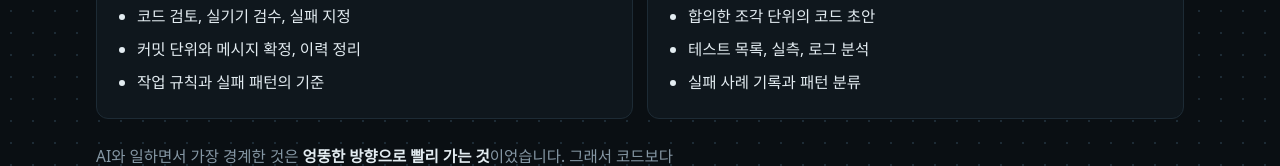
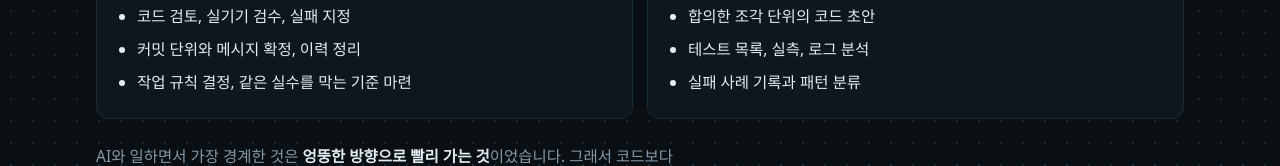
Before and after one commit to OhJaeYoung95/OhJaeYoung95.github.io, a plain HTML site: page index.html in a window 1280 px wide. Shown: the part 6710-6876 px from the top of the page. Drawn offline with Linux system fonts and the light colour scheme; a web font is replaced by a local one.

Commit message:
Refine role list wording

```diff
--- a/index.html
+++ b/index.html
@@ -662,7 +662,7 @@ footer{border-top:1px solid var(--line);padding-top:22px;display:flex;flex-direc
   </div>
   <div class="roles">
     <div class="card"><h3 style="color:var(--accent)">제가 합니다</h3><ul>
-      <li>기획서 해석과 기획 확인 질문</li><li>구조안 선택과 작업 범위 결정</li><li>코드 검토, 실기기 검수, 실패 지정</li><li>커밋 단위와 메시지 확정, 이력 정리</li><li>작업 규칙과 실패 패턴의 기준</li></ul></div>
+      <li>기획서 해석과 기획 확인 질문</li><li>구조안 선택과 작업 범위 결정</li><li>코드 검토, 실기기 검수, 실패 지정</li><li>커밋 단위와 메시지 확정, 이력 정리</li><li>작업 규칙 결정, 같은 실수를 막는 기준 마련</li></ul></div>
     <div class="card"><h3>AI에게 맡깁니다</h3><ul>
       <li>기존 코드 조사와 흐름 추적</li><li>구상안과 대안, 장단점 정리</li><li>합의한 조각 단위의 코드 초안</li><li>테스트 목록, 실측, 로그 분석</li><li>실패 사례 기록과 패턴 분류</li></ul></div>
   </div>
```
